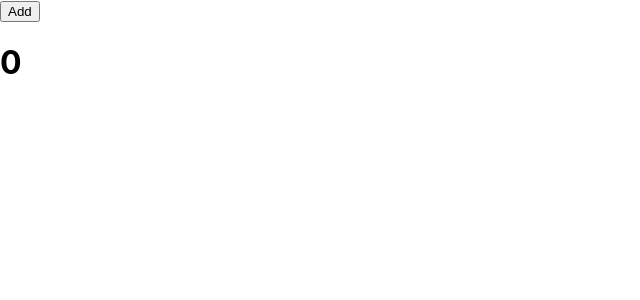
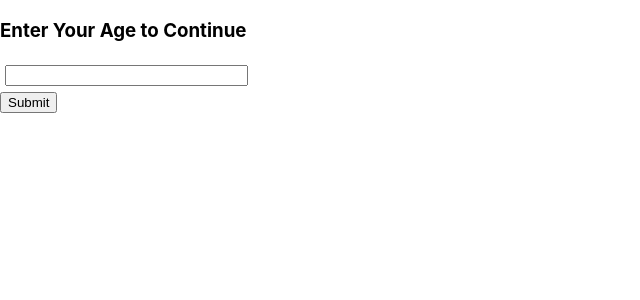
Before and after one commit to shaafiiull/My_React_Journey_With_FreeCodeCamp, a React (Create React App) app: page / in a window 1280 px wide. Shown: the top 300 px of the page, without its empty margins (0-640 px from the left). Built offline with nearby package versions, Linux system fonts and the light colour scheme.

Commit message:
this component uses ternary expression for condiotional rendering

```diff
--- a/src/App.js
+++ b/src/App.js
@@ -1,4 +1,5 @@
 import Calender from "./components/Calender";
+import CheckUserAge from "./components/CheckUserAge";
 import MyForm from "./components/ControlledForm";
 import Controller from "./components/Controller";
 import Counter from "./components/Counter";
@@ -25,7 +26,8 @@
       {/* <Counter></Counter> */}
       {/* <MyForm></MyForm> */}
       {/* <LifeCycleComponent></LifeCycleComponent> */}
-      <Controller></Controller>
+      {/* <Controller></Controller> */}
+      <CheckUserAge></CheckUserAge>
     </div>
   );
 }
--- /dev/null
+++ b/src/components/CheckUserAge.js
@@ -0,0 +1,57 @@
+import React from "react";
+
+const inputStyle = {
+  width: 235,
+  margin: 5,
+};
+
+class CheckUserAge extends React.Component {
+  constructor(props) {
+    super(props);
+    // Change code below this line
+    this.state = {
+      input: "",
+      userAge: "",
+    };
+    // Change code above this line
+    this.submit = this.submit.bind(this);
+    this.handleChange = this.handleChange.bind(this);
+  }
+  handleChange(e) {
+    this.setState({
+      input: e.target.value,
+      userAge: "",
+    });
+  }
+  submit() {
+    this.setState((state) => ({
+      userAge: state.input,
+    }));
+  }
+  render() {
+    const buttonOne = <button onClick={this.submit}>Submit</button>;
+    const buttonTwo = <button>You May Enter</button>;
+    const buttonThree = <button>You Shall Not Pass</button>;
+    return (
+      <div>
+        <h3>Enter Your Age to Continue</h3>
+        <input
+          style={inputStyle}
+          type="number"
+          value={this.state.input}
+          onChange={this.handleChange}
+        />
+        <br />
+        {/* Change code below this line */}
+        {this.state.userAge === ""
+          ? buttonOne
+          : this.state.userAge < 18
+          ? buttonThree
+          : buttonTwo}
+        {/* Change code above this line */}
+      </div>
+    );
+  }
+}
+
+export default CheckUserAge;
```
